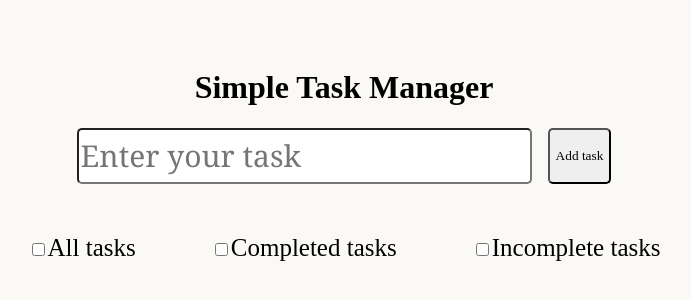
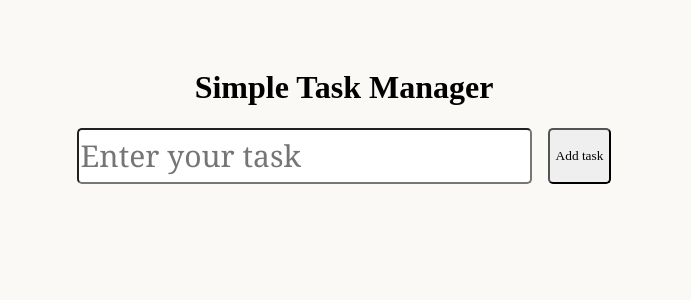
Before and after one commit to joesmcneil/Simple-Task-Manager-App, a Vue app: page / in a window 1280 px wide. Shown: the part 102-402 px from the top of the page, without its empty margins (296-987 px from the left). Built offline with nearby package versions, Linux system fonts and the light colour scheme.

Commit message:
Reverted the optional changes to have a stable main requirements build

```diff
--- a/src/App.vue
+++ b/src/App.vue
@@ -1,7 +1,6 @@
 <script setup lang="ts">
 import InputField from './components/InputField.vue'
 import TaskList from './components/TaskList.vue'
-import ListFilters from './components/ListFilters.vue'
 import { ref } from 'vue';
 
 // Exporting an interface so an array of objects containing different data types can be implemented across components
@@ -26,9 +25,6 @@ const storedTasks = ref<Task[]>(JSON.parse(localStorage.getItem('savedTasks') ||
     <div class="inputContainer">
       <InputField :storedTasks="storedTasks"/>
     </div>
-    <div class="filtersContainer">
-      <ListFilters></ListFilters>
-    </div>
     <div class="taskListContainer">
       <TaskList :storedTasks="storedTasks"/>
     </div>
--- a/src/components/ListFilters.vue
+++ /dev/null
@@ -1,36 +0,0 @@
-<script setup lang="ts">
-import { ref } from 'vue';
-
-const filterSet = (filter:string) => {
-    const currentFilter = localStorage.getItem('filter');
-    const setFilter = (filter === 'All' && filter !== currentFilter) || (filter === 'Complete' && filter !== currentFilter) || (filter === 'Incomplete' && filter!== currentFilter)
-    ? filter
-    : 'None';
-  localStorage.setItem('filter', setFilter);
-  console.log(setFilter);
-};
-
-</script>
-
-<template>
-
-<div class="filterList">
-  <div class="allTasksCheckbox">
-    <input type="checkbox" @click="filterSet('All')" name="All tasks" value="All tasks">
-    <label for="All tasks">All tasks</label>
-  </div>
-  <div class="completeTasksCheckbox">
-    <input type="checkbox" @click="filterSet('Complete')" name="Completed tasks">
-    <label for="Completed tasks">Completed tasks</label>
-  </div>
-  <div class="incompleteTasksCheckbox" @click="filterSet('Incomplete')" name="Incomplete tasks">
-    <input type="checkbox">
-    <label for="Incomplete tasks">Incomplete tasks</label>
-  </div>
-</div>
-
-</template>
-
-<style scoped>
-
-</style>
```
